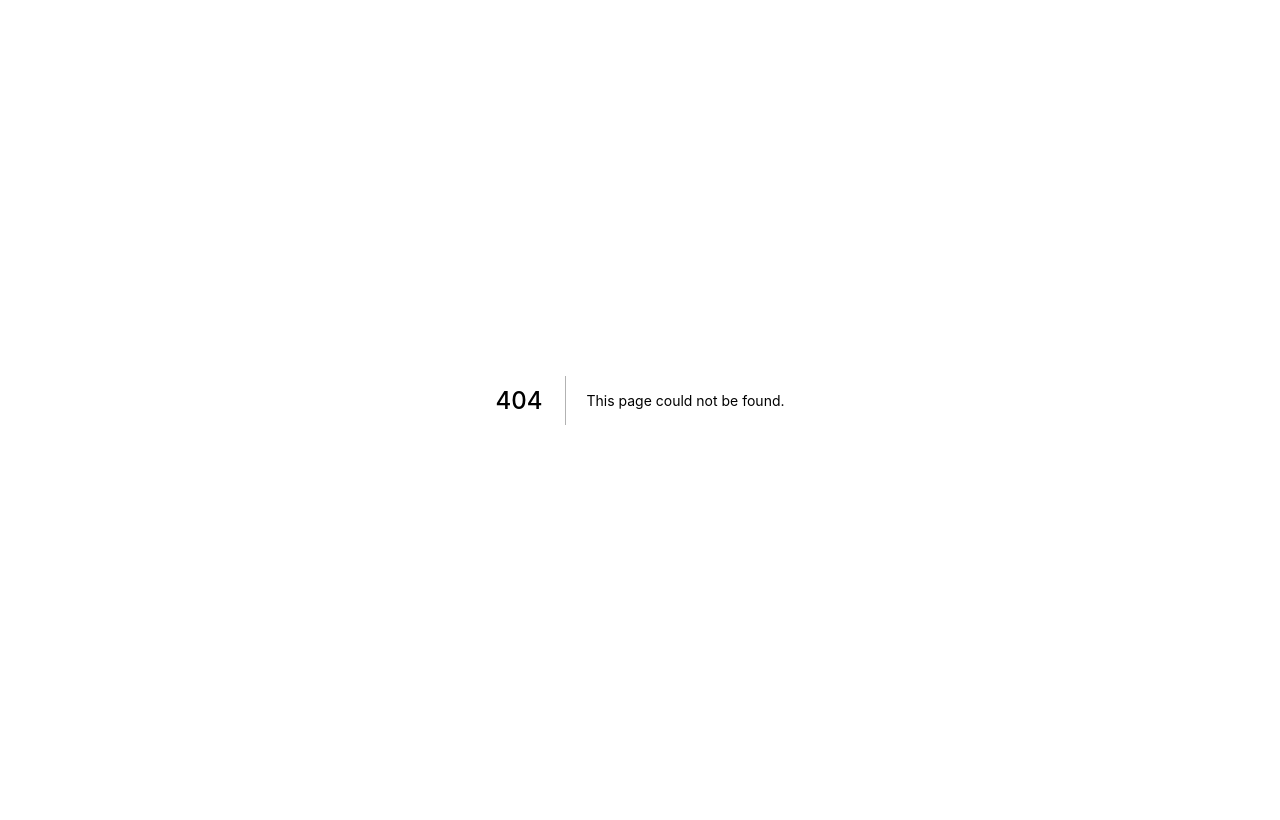
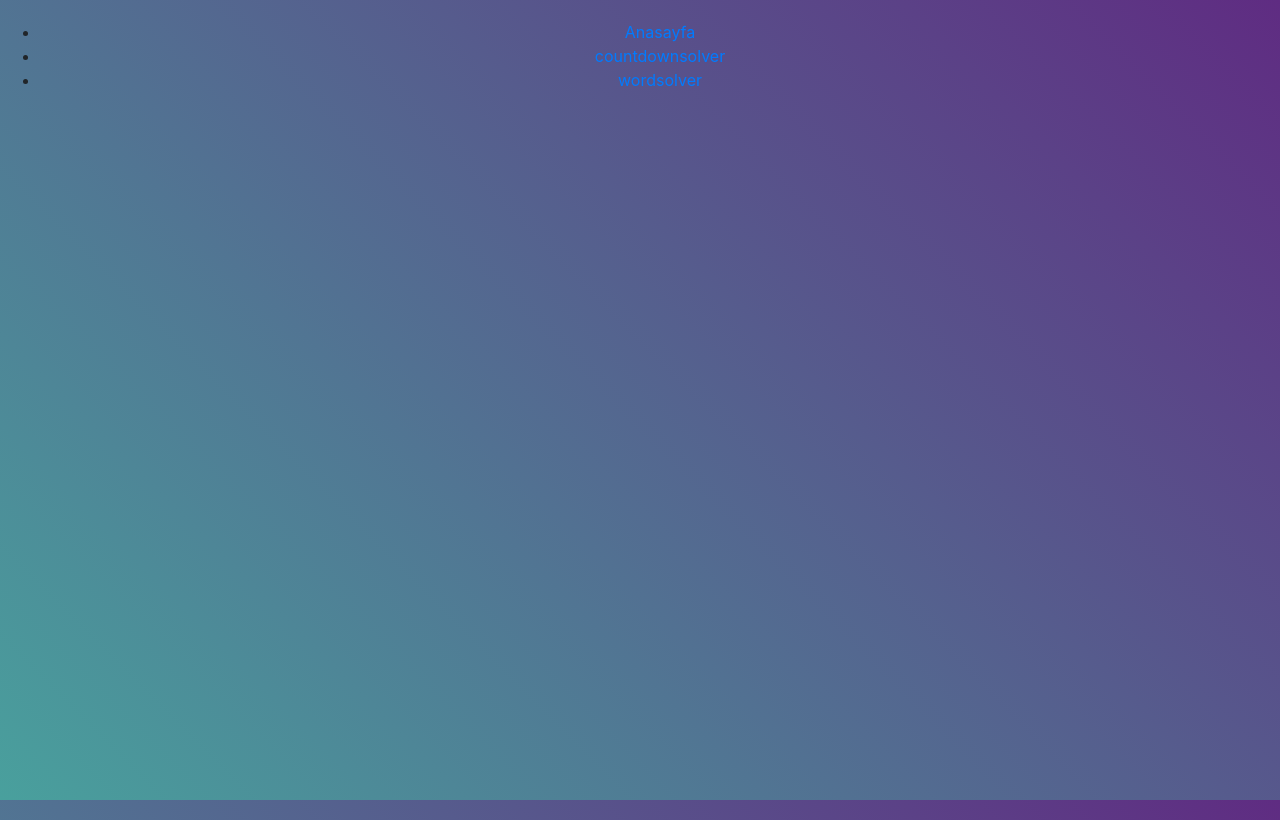
Before and after one commit to ismetkizgin/Solvents-FrontEnd-Next.js, a Next.js app: page / in a window 1280 px wide. Before the commit this address had no page. Built offline with nearby package versions, Linux system fonts and the light colour scheme.

Commit message:
feat: added home page

```diff
--- /dev/null
+++ b/pages/index.js
@@ -0,0 +1,27 @@
+import Layout from '../components/_layout';
+import Link from 'next/link';
+
+function HomePage() {
+  return (<Layout title='Anasayfa'>
+    <ul>
+      <li>
+        <Link href="/">
+          <a>Anasayfa</a>
+        </Link>
+      </li>
+      <li>
+        <Link href="/countdownsolverPage">
+          <a>countdownsolver</a>
+        </Link>
+      </li>
+      <li>
+        <Link href="/wordsolverPage">
+          <a>wordsolver</a>
+        </Link>
+      </li>
+    </ul>
+  </Layout>
+  )
+}
+
+export default HomePage
```
